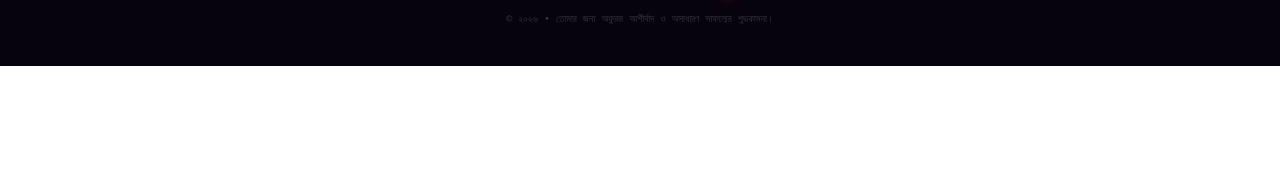
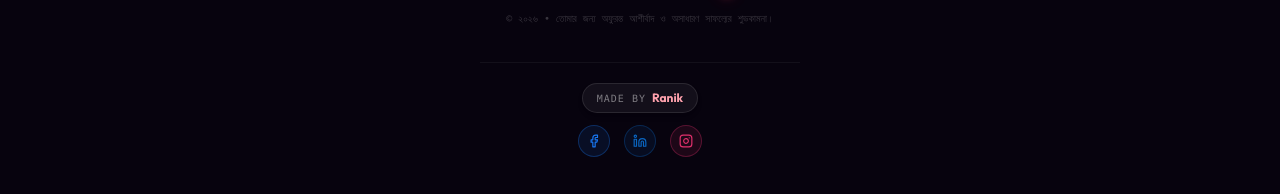
Before and after one commit to ranik128623/Birthday-Wishes, a React (Vite) app: page / in a window 1280 px wide. Shown: the part 858-1052 px from the top of the page. Before the commit the page ends 924 px from the top, so only its background shows below. Built offline with nearby package versions, Linux system fonts and the light colour scheme; no server answers; the database is empty; a web font is replaced by a local one.

Commit message:
feat: add social links footer
Include a "Made by" badge and social media icons in the footer to provide creator attribution and contact links.

```diff
--- a/src/App.tsx
+++ b/src/App.tsx
@@ -5,7 +5,7 @@
 
 import { useState, useRef, useEffect } from 'react';
 import { motion, AnimatePresence } from 'motion/react';
-import { Heart, Calendar, Lock } from 'lucide-react';
+import { Heart, Calendar, Lock, Facebook, Linkedin, Instagram } from 'lucide-react';
 import BackgroundParticles from './components/BackgroundParticles';
 import WelcomeScreen from './components/WelcomeScreen';
 import GiftReveal from './components/GiftReveal';
@@ -264,6 +264,57 @@ export default function App() {
           <p className="text-[10px] font-mono text-white/20 select-text">
             © ২০২৬ • তোমার জন্য অফুরন্ত আশীর্বাদ ও অসাধারণ সাফল্যের শুভকামনা।
           </p>
+
+          {/* Made by Ranik with beautiful hoverable social icons */}
+          <div className="mt-6 pt-5 border-t border-white/5 w-full max-w-xs flex flex-col items-center gap-3">
+            <a
+              href="https://www.linkedin.com/in/ranik-sen"
+              target="_blank"
+              rel="noopener noreferrer"
+              className="group/ranik flex items-center gap-1.5 px-3.5 py-1.5 rounded-full bg-white/5 hover:bg-white/10 border border-white/10 hover:border-rose-500/30 transition-all duration-300 shadow-md hover:shadow-rose-500/5 cursor-pointer"
+              id="made-by-badge"
+            >
+              <span className="text-[10px] font-mono tracking-widest text-white/45 group-hover/ranik:text-white/60 uppercase">
+                Made by
+              </span>
+              <span className="text-xs font-bold text-rose-300 group-hover/ranik:text-amber-300 transition-colors">
+                Ranik
+              </span>
+            </a>
+
+            <div className="flex items-center gap-3.5">
+              <a
+                href="#"
+                target="_blank"
+                rel="noopener noreferrer"
+                title="Facebook"
+                className="p-2 rounded-full bg-[#1877F2]/10 hover:bg-[#1877F2]/20 text-[#1877F2] border border-[#1877F2]/30 hover:border-[#1877F2]/50 transition-all duration-300 hover:scale-110 cursor-pointer"
+                id="social-link-facebook"
+              >
+                <Facebook size={14} />
+              </a>
+              <a
+                href="https://www.linkedin.com/in/ranik-sen"
+                target="_blank"
+                rel="noopener noreferrer"
+                title="LinkedIn"
+                className="p-2 rounded-full bg-[#0A66C2]/10 hover:bg-[#0A66C2]/20 text-[#0A66C2] border border-[#0A66C2]/30 hover:border-[#0A66C2]/50 transition-all duration-300 hover:scale-110 cursor-pointer"
+                id="social-link-linkedin"
+              >
+                <Linkedin size={14} />
+              </a>
+              <a
+                href="#"
+                target="_blank"
+                rel="noopener noreferrer"
+                title="Instagram"
+                className="p-2 rounded-full bg-[#E1306C]/10 hover:bg-[#E1306C]/20 text-[#E1306C] border border-[#E1306C]/30 hover:border-[#E1306C]/50 transition-all duration-300 hover:scale-110 cursor-pointer"
+                id="social-link-instagram"
+              >
+                <Instagram size={14} />
+              </a>
+            </div>
+          </div>
         </div>
       </footer>
     </div>
```
